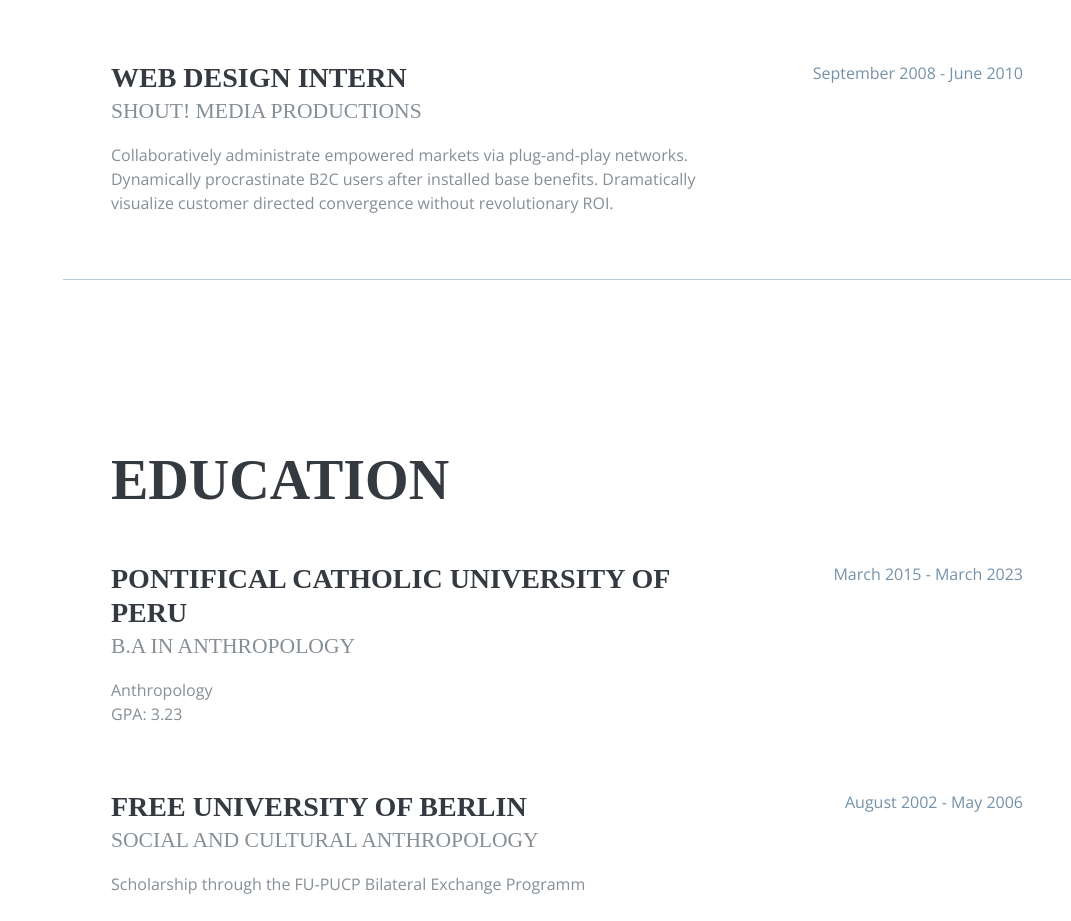
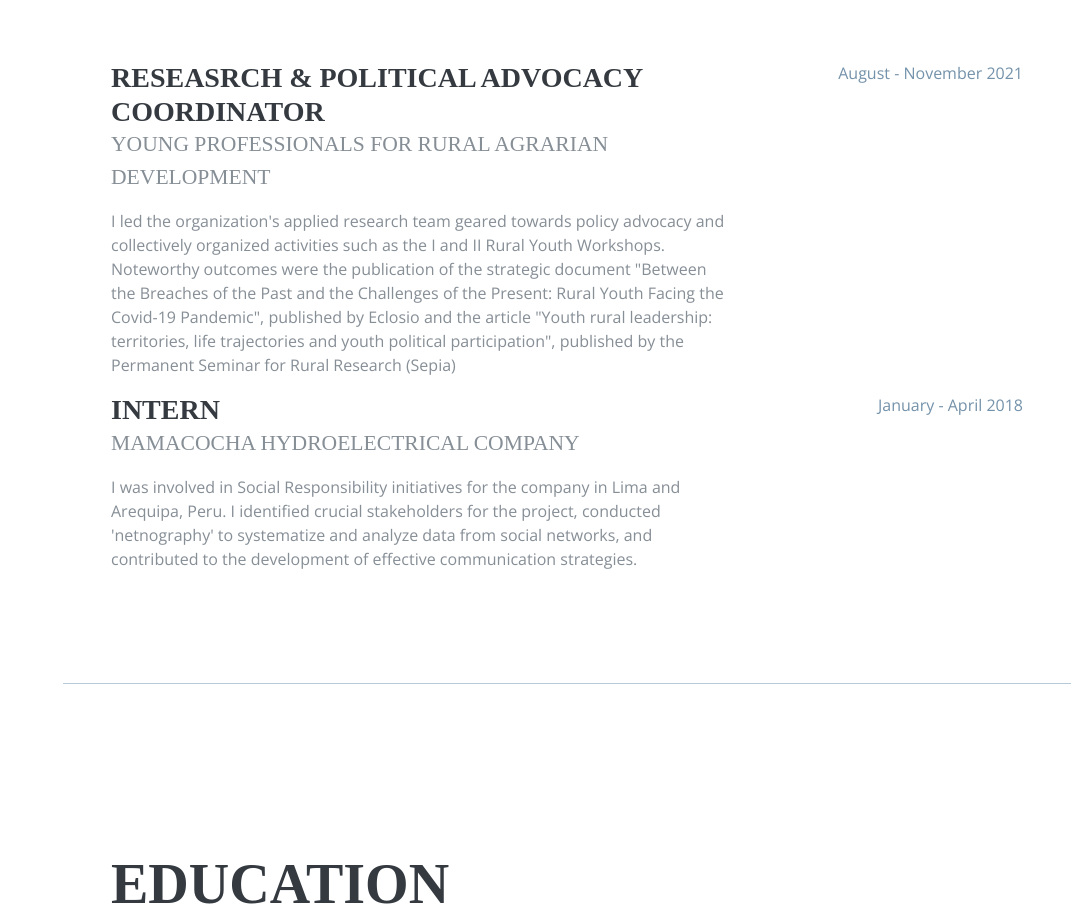
Before and after one commit to azanedov/CV_VanessaAzanedo, a plain HTML site: page index.html in a window 1280 px wide. Shown: the part 1772-2693 px from the top of the page, without its empty margins (209-1280 px from the left). Drawn offline with nearby package versions, Linux system fonts and the light colour scheme; a web font is replaced by a local one.

Commit message:
Update index.html

```diff
--- a/index.html
+++ b/index.html
@@ -132,7 +132,7 @@
               <p>I collaborated on the project "Informality and Digital Platforms," led by Prof. Omar Manky, which aimed to assess perceptions regarding informality, security, and the role of institutions among platform workers. I conducted semi-structured and in-depth interviews with app-based taxi drivers. Subsequently, I systematized and analyzed the data using qualitative-quantitative analysis methods.</p>
             </div>
             <div class="resume-date text-md-right">
-              <span class="text-primary">August 2023 - December 2023</span>
+              <span class="text-primary">August - December 2023</span>
             </div>
           </div>
 
@@ -143,18 +143,29 @@
               <p>I contributed to a doctoral research endeavor led by Ph(D). Léna Prouchet that focused on projects led by NGOs as alternatives for both economic development and the conservation of Amazonian forests. My responsibilities encompassed logistical coordination, the collection of qualitative data through surveys, interviews with producers, and engagements with representatives from public institutions and NGOs. I also assisted in the systematic organization and analysis of the collected data. systematically organizing and analyzing the gathered data. I'm currently working on an article that discusses some of key findings derived from the research.</p>
             </div>
             <div class="resume-date text-md-right">
-              <span class="text-primary">November 2021 - February 22</span>
+              <span class="text-primary">November 2021 - February 2022</span>
             </div>
           </div>
 
           <div class="resume-item d-flex flex-column flex-md-row">
             <div class="resume-content mr-auto">
-              <h3 class="mb-0">Web Design Intern</h3>
-              <div class="subheading mb-3">Shout! Media Productions</div>
-              <p>Collaboratively administrate empowered markets via plug-and-play networks. Dynamically procrastinate B2C users after installed base benefits. Dramatically visualize customer directed convergence without revolutionary ROI.</p>
+              <h3 class="mb-0">Reseasrch &amp; Political Advocacy Coordinator</h3>
+              <div class="subheading mb-3">Young Professionals for Rural Agrarian Development</div>
+              <p>I led the organization's applied research team geared towards policy advocacy and collectively organized activities such as the I and II Rural Youth Workshops. Noteworthy outcomes were the publication of the strategic document "Between the Breaches of the Past and the Challenges of the Present: Rural Youth Facing the Covid-19 Pandemic", published by Eclosio and the article "Youth rural leadership: territories, life trajectories and youth political participation", published by the Permanent Seminar for Rural Research (Sepia)</p>
             </div>
             <div class="resume-date text-md-right">
-              <span class="text-primary">September 2008 - June 2010</span>
+              <span class="text-primary">August - November 2021</span>
+            </div>
+          </div>
+
+          <div class="resume-item d-flex flex-column flex-md-row mb-5">
+            <div class="resume-content mr-auto">
+              <h3 class="mb-0">Intern</h3>
+              <div class="subheading mb-3">Mamacocha Hydroelectrical Company</div>
+              <p>I was involved in Social Responsibility initiatives for the company in Lima and Arequipa, Peru. I identified crucial stakeholders for the project, conducted 'netnography' to systematize and analyze data from social networks, and contributed to the development of effective communication strategies.</p>
+            </div>
+            <div class="resume-date text-md-right">
+              <span class="text-primary">January - April 2018</span>
             </div>
           </div>
 
@@ -185,7 +196,7 @@
               <p>Scholarship through the FU-PUCP Bilateral Exchange Programm</p>
             </div>
             <div class="resume-date text-md-right">
-              <span class="text-primary">August 2002 - May 2006</span>
+              <span class="text-primary">April 2018 February 2019</span>
             </div>
           </div>
 
```
